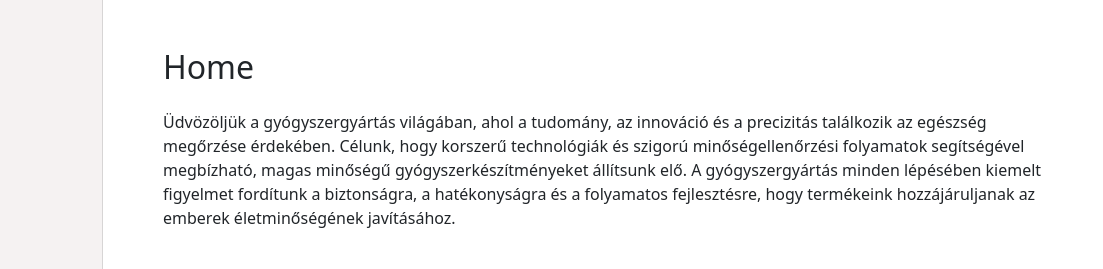
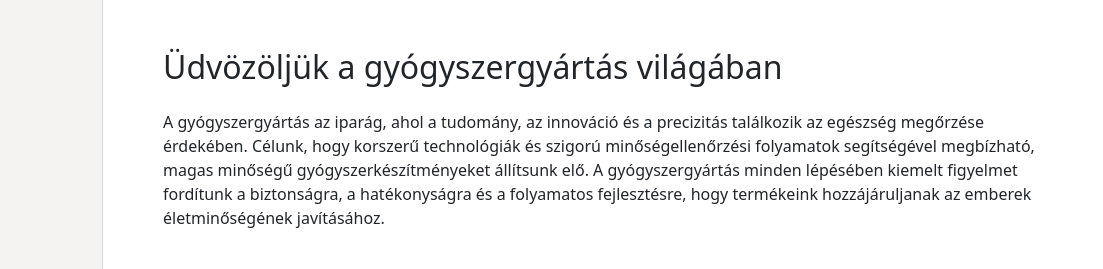
Before and after one commit to EFanni05/MK-WebProject, a website built with Vite: page index.html in a window 1280 px wide. Shown: the top 269 px of the page, 177-1280 px from the left. Built offline with nearby package versions, Linux system fonts and the light colour scheme.

Commit message:
home edit

```diff
--- a/index.html
+++ b/index.html
@@ -119,10 +119,10 @@
       <!-- HOME -->
       <section id="home" class="min-vh-100 p-4 p-lg-5">
         <div class="container-fluid">
-          <h2 class="mb-4">Home</h2>
+          <h2 class="mb-4">Üdvözöljük a gyógyszergyártás világában</h2>
 
           <p class="mb-4">
-            Üdvözöljük a gyógyszergyártás világában, ahol a tudomány, az innováció és a precizitás találkozik az egészség megőrzése érdekében. Célunk, hogy korszerű technológiák és szigorú minőségellenőrzési folyamatok segítségével megbízható, magas minőségű gyógyszerkészítményeket állítsunk elő.
+            A gyógyszergyártás az iparág, ahol a tudomány, az innováció és a precizitás találkozik az egészség megőrzése érdekében. Célunk, hogy korszerű technológiák és szigorú minőségellenőrzési folyamatok segítségével megbízható, magas minőségű gyógyszerkészítményeket állítsunk elő.
             A gyógyszergyártás minden lépésében kiemelt figyelmet fordítunk a biztonságra, a hatékonyságra és a folyamatos fejlesztésre, hogy termékeink hozzájáruljanak az emberek életminőségének javításához.
           </p>
 
```
